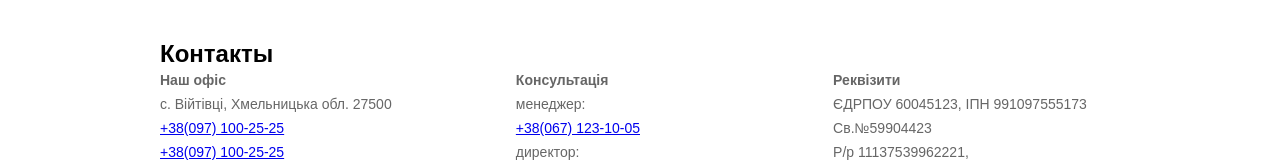
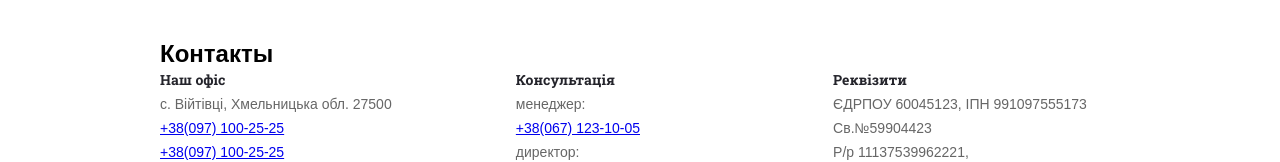
Before and after one commit to paramon4ik/hata-plus, a plain HTML site: page contacts.html in a window 1280 px wide. Shown: the part 189-351 px from the top of the page. Drawn offline with Linux system fonts and the light colour scheme.

Commit message:
style strong

```diff
--- a/css/styles.css
+++ b/css/styles.css
@@ -462,6 +462,12 @@ hr {
     text-decoration: none;
 }
 
+.column-contact strong {
+    font: 14px/24px "Roboto Slab";
+    color: #24242b;
+}
+
+
 
 .footer {
     padding: 40px 0;
```
